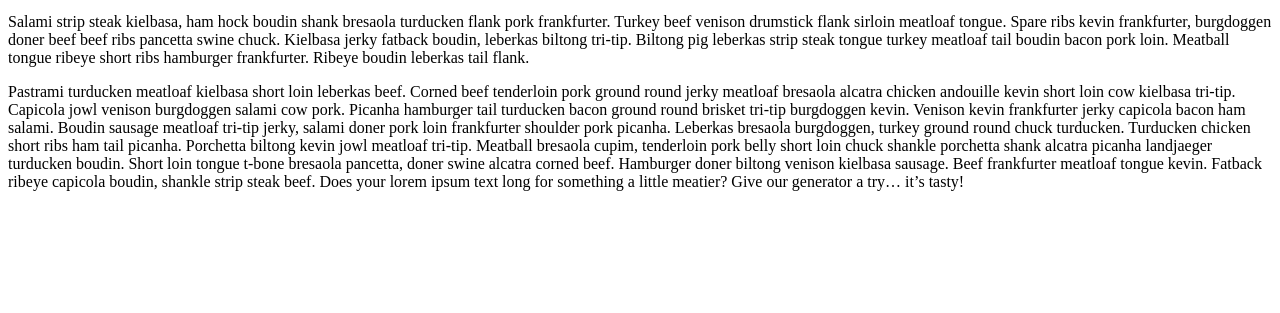
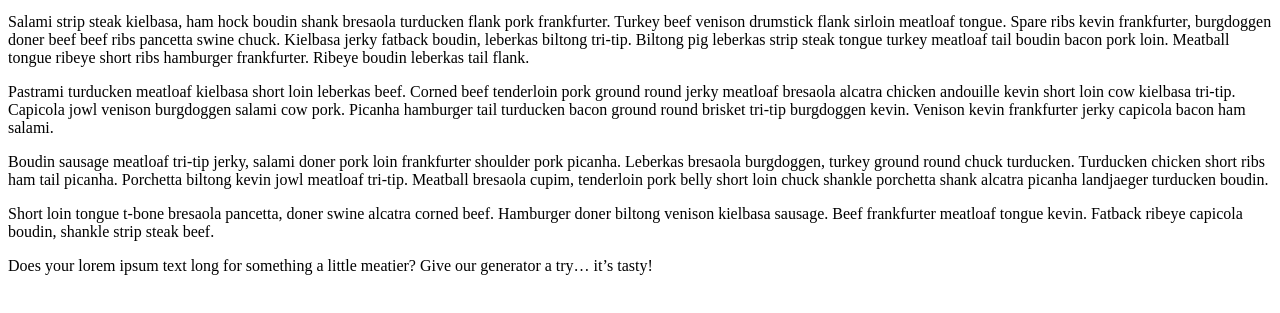
Before and after one commit to ambivalentmaybe/gitdemo, a plain HTML site: page index.html in a window 1280 px wide. Shown: the part 123-436 px from the top of the page. Drawn offline with Linux system fonts and the light colour scheme.

Commit message:
added paragraph tags

```diff
--- a/index.html
+++ b/index.html
@@ -9,12 +9,12 @@
 
 <p>Salami strip steak kielbasa, ham hock boudin shank bresaola turducken flank pork frankfurter. Turkey beef venison drumstick flank sirloin meatloaf tongue. Spare ribs kevin frankfurter, burgdoggen doner beef beef ribs pancetta swine chuck. Kielbasa jerky fatback boudin, leberkas biltong tri-tip. Biltong pig leberkas strip steak tongue turkey meatloaf tail boudin bacon pork loin. Meatball tongue ribeye short ribs hamburger frankfurter. Ribeye boudin leberkas tail flank.</p>
 
-Pastrami turducken meatloaf kielbasa short loin leberkas beef. Corned beef tenderloin pork ground round jerky meatloaf bresaola alcatra chicken andouille kevin short loin cow kielbasa tri-tip. Capicola jowl venison burgdoggen salami cow pork. Picanha hamburger tail turducken bacon ground round brisket tri-tip burgdoggen kevin. Venison kevin frankfurter jerky capicola bacon ham salami.
+<p>Pastrami turducken meatloaf kielbasa short loin leberkas beef. Corned beef tenderloin pork ground round jerky meatloaf bresaola alcatra chicken andouille kevin short loin cow kielbasa tri-tip. Capicola jowl venison burgdoggen salami cow pork. Picanha hamburger tail turducken bacon ground round brisket tri-tip burgdoggen kevin. Venison kevin frankfurter jerky capicola bacon ham salami.</p>
 
-Boudin sausage meatloaf tri-tip jerky, salami doner pork loin frankfurter shoulder pork picanha. Leberkas bresaola burgdoggen, turkey ground round chuck turducken. Turducken chicken short ribs ham tail picanha. Porchetta biltong kevin jowl meatloaf tri-tip. Meatball bresaola cupim, tenderloin pork belly short loin chuck shankle porchetta shank alcatra picanha landjaeger turducken boudin.
+<p>Boudin sausage meatloaf tri-tip jerky, salami doner pork loin frankfurter shoulder pork picanha. Leberkas bresaola burgdoggen, turkey ground round chuck turducken. Turducken chicken short ribs ham tail picanha. Porchetta biltong kevin jowl meatloaf tri-tip. Meatball bresaola cupim, tenderloin pork belly short loin chuck shankle porchetta shank alcatra picanha landjaeger turducken boudin.</p>
 
-Short loin tongue t-bone bresaola pancetta, doner swine alcatra corned beef. Hamburger doner biltong venison kielbasa sausage. Beef frankfurter meatloaf tongue kevin. Fatback ribeye capicola boudin, shankle strip steak beef.
+<p>Short loin tongue t-bone bresaola pancetta, doner swine alcatra corned beef. Hamburger doner biltong venison kielbasa sausage. Beef frankfurter meatloaf tongue kevin. Fatback ribeye capicola boudin, shankle strip steak beef.</p>
 
-Does your lorem ipsum text long for something a little meatier? Give our generator a try… it’s tasty!
+<p>Does your lorem ipsum text long for something a little meatier? Give our generator a try… it’s tasty!</p>
 </body>
 </html>
```
